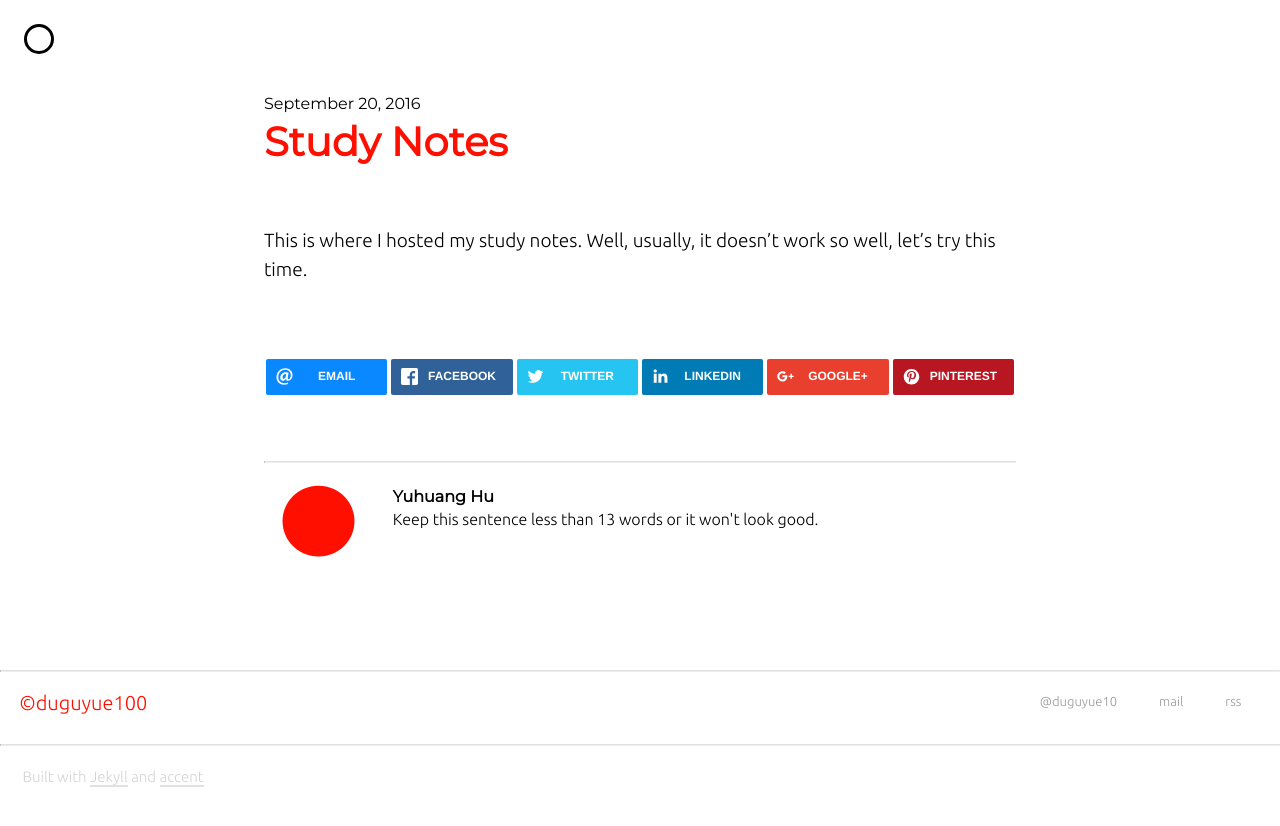
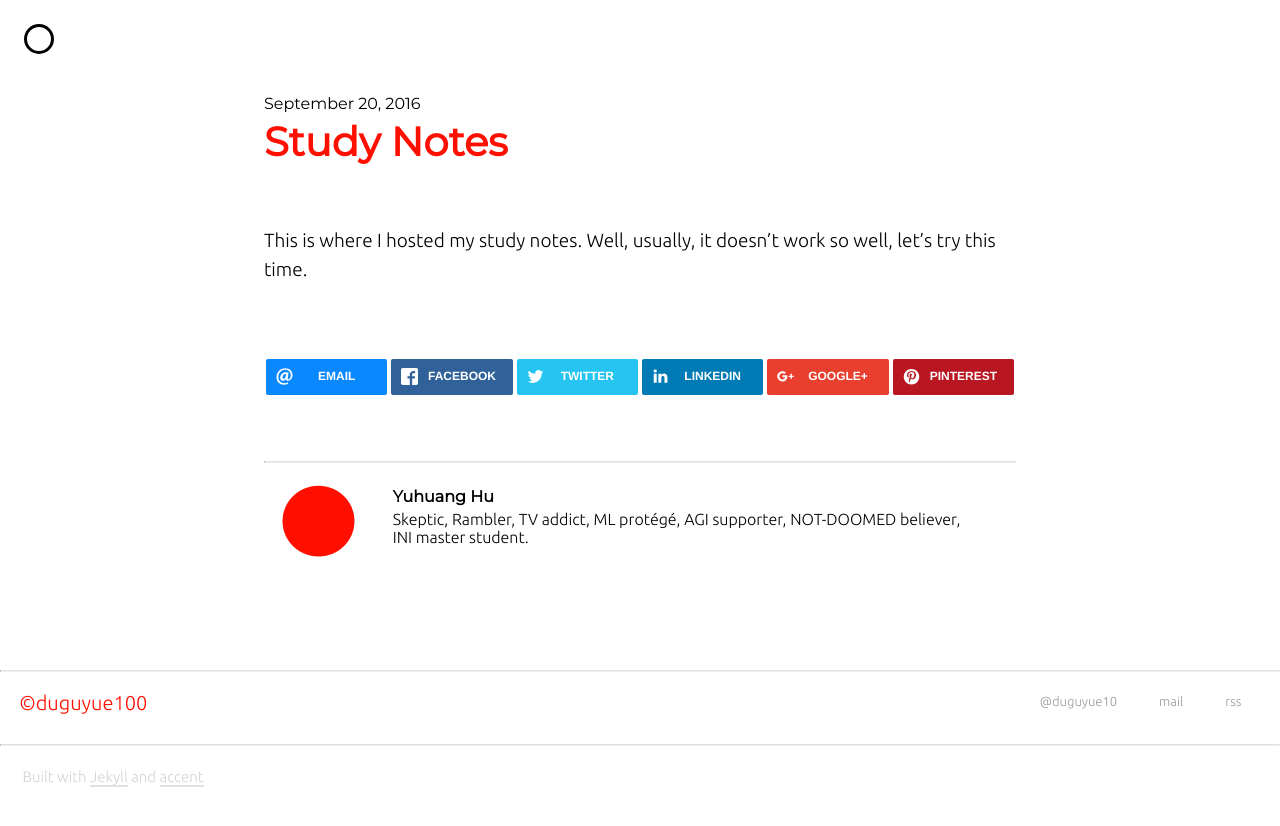
Before and after one commit to duguyue100/study-notes, a Jekyll site: the page built from _posts/2016-09-20-study-notes.md, in a window 1280 px wide. Shown: the top 826 px of the page. Built offline with Jekyll 4.4.1, drawn with Linux system fonts in a browser that asks for light colours; nearby versions of some CDN libraries; comment, search, counter and statistics services are not loaded.

Commit message:
update config

```diff
--- a/_config.yml
+++ b/_config.yml
@@ -32,14 +32,14 @@ short_bio: >
 permalink: /:title.html
 
 # Comments are powered by disqus
-comments: true
+comments: false
 
 # keep about_stub roughly 12 words long for best results
 # This will show up at the bottom of each post
 # Note that about_footer should be true if you want
 # to see author information at the bottom of each post
 about_stub: >
-    Keep this sentence less than 13 words or it won't look good.
+    Skeptic, Rambler, TV addict, ML protégé, AGI supporter, NOT-DOOMED believer, INI master student.
 
 about_footer: true
 
@@ -51,7 +51,7 @@ favicon: true
 favicon_location: "images/favicon.ico"
 
 profile_picture: images/temp.png
-paginate: 10
+paginate: 20
 paginate_path: "/page/:num"
 # tracking_id:  # GA Tracking ID
 
```
